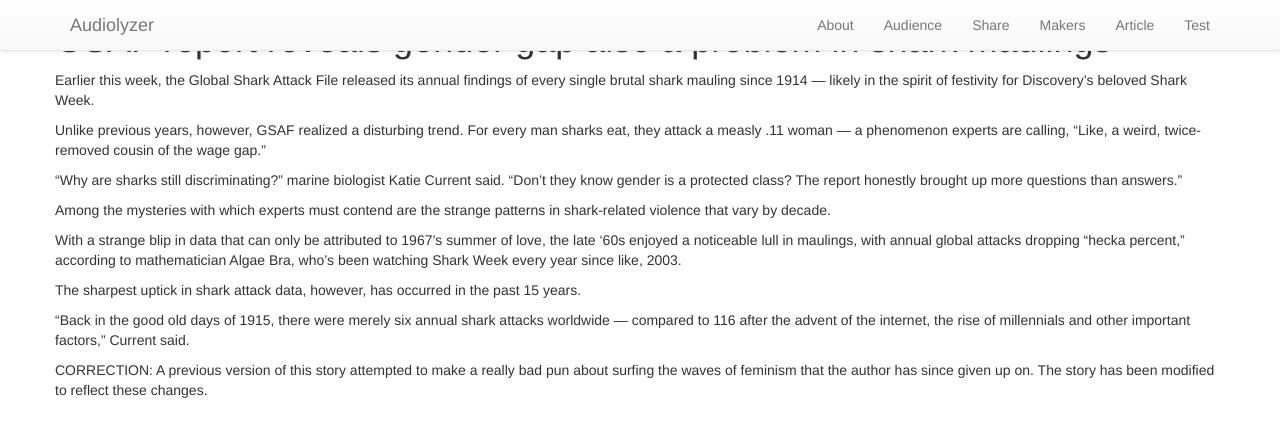
After one commit to emmjab/audiolization, a Flask app: page /static/sharkstory.html in a window 1280 px wide. The commit adds this page. Shown: the top 437 px of the page. Run offline with Flask 2, Linux system fonts and the light colour scheme; some libraries are stand-ins or nearby versions.

Commit message:
Added header and shark article

```diff
--- /dev/null
+++ b/static/sharkstory.html
@@ -0,0 +1,66 @@
+<!DOCTYPE html>
+<head>
+  <!-- Latest compiled and minified CSS -->
+	<link rel="stylesheet" href="https://maxcdn.bootstrapcdn.com/bootstrap/3.3.4/css/bootstrap.min.css">
+	<!-- Optional theme -->
+	<link rel="stylesheet" href="https://maxcdn.bootstrapcdn.com/bootstrap/3.3.4/css/bootstrap-theme.min.css">
+    <link rel="stylesheet" href="{{ url_for('static',filename='css/style.css') }}">
+    <link href='http://fonts.googleapis.com/css?family=Lato:400,700,700italic|Bitter:400,700,400italic' rel='stylesheet' type='text/css'>
+    <title>Audiolyzer</title>
+</head>
+
+<body>
+	<nav class="navbar navbar-default navbar-fixed-top" id="site-navbar">
+    <div class="container">
+      <div class="navbar-header">
+        <button type="button" class="navbar-toggle" data-toggle="collapse" data-target="#navbar-collapse">
+          <span class="icon-bar"></span>
+          <span class="icon-bar"></span>
+          <span class="icon-bar"></span>
+        </button>
+        <a class="navbar-brand" href="#about">Audiolyzer</a>
+      </div>
+      <div class="collapse navbar-collapse" id="navbar-collapse">
+        <ul class="nav navbar-nav navbar-right">
+          <li class="page-scroll">
+            <a href="#about">About</a>
+          </li>
+          <li class="page-scroll">
+            <a href="#audience">Audience</a>
+          </li>
+          <li class="page-scroll">
+            <a href="#share">Share</a>
+          </li>
+          <li class="page-scroll">
+            <a href="#makers">Makers</a>
+          </li>
+          <li>
+            <a href="{{ url_for('static', filename='sharkstory.html') }}" target="_blank">Article</a>
+          </li>
+          <li>
+            <a href="test" target="_blank">Test</a>
+          </li>
+        </ul>
+      </div>
+    </div>
+    </nav>
+
+<body>
+
+<div id="article">
+  <div class="container">
+    <div class="row">
+      <h1>GSAF report reveals gender gap also a problem in shark maulings</h1>
+      <p>Earlier this week, the Global Shark Attack File released its annual findings of every single brutal shark mauling since 1914 — likely in the spirit of festivity for Discovery’s beloved Shark Week.</p>
+      <p>Unlike previous years, however, GSAF realized a disturbing trend. For every man sharks eat, they attack a measly .11 woman — a phenomenon experts are calling, “Like, a weird, twice-removed cousin of the wage gap.”</p>
+      <p>“Why are sharks still discriminating?” marine biologist Katie Current said. “Don’t they know gender is a protected class? The report honestly brought up more questions than answers.”</p>
+      <p>Among the mysteries with which experts must contend are the strange patterns in shark-related violence that vary by decade.</p>
+      <p>With a strange blip in data that can only be attributed to 1967’s summer of love, the late ‘60s enjoyed a noticeable lull in maulings, with annual global attacks dropping “hecka percent,” according to mathematician Algae Bra, who’s been watching Shark Week every year since like, 2003.</p>
+      <p>The sharpest uptick in shark attack data, however, has occurred in the past 15 years.</p>
+      <p>“Back in the good old days of 1915, there were merely six annual shark attacks worldwide — compared to 116 after the advent of the internet, the rise of millennials and other important factors,” Current said.</p>
+      <p>CORRECTION: A previous version of this story attempted to make a really bad pun about surfing the waves of feminism that the author has since given up on. The story has been modified to reflect these changes.</p>
+    </div>
+  </div>
+</div>
+
+ </body>
--- a/templates/index.html
+++ b/templates/index.html
@@ -33,6 +33,9 @@
           </li>
           <li class="page-scroll">
             <a href="#makers">Makers</a>
+          </li>
+          <li>
+            <a href="{{ url_for('static', filename='sharkstory.html') }}">Article</a>
           </li>
           <li>
             <a href="test" target="_blank">Test</a>
@@ -108,7 +111,7 @@
         <!--Emma-->
           <h3>Emma Jablonski</h3>
           <img src="http://i.imgur.com/w1sbZI4.jpg" alt="Bitmoji of a cartoonized Emma Jablonski"/ width="80" height="80">
-          <p>Emma is.</p>
+          <p>Emma is a riddle wrapped in a mystery inside an enigma.</p>
         </div>
         <div class="col-md-3">
         <!--Danny-->
```
Also changed, not shown: static/css/style.css (+8 -0 lines), templates/audiolizations.html (+14 -48 lines).
